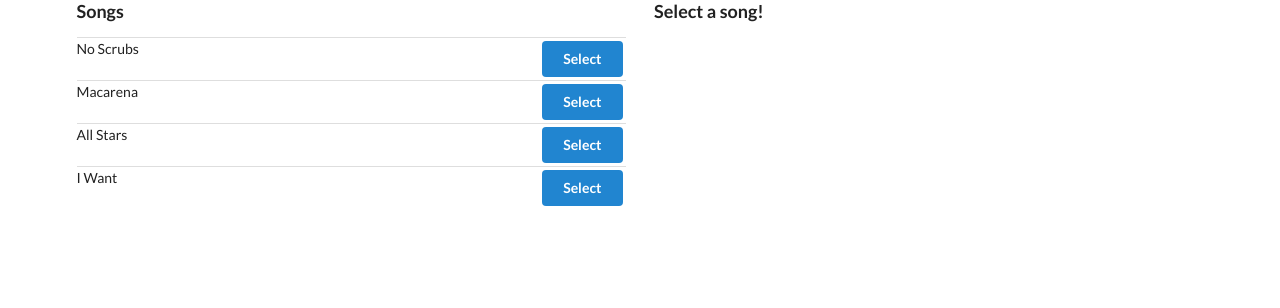
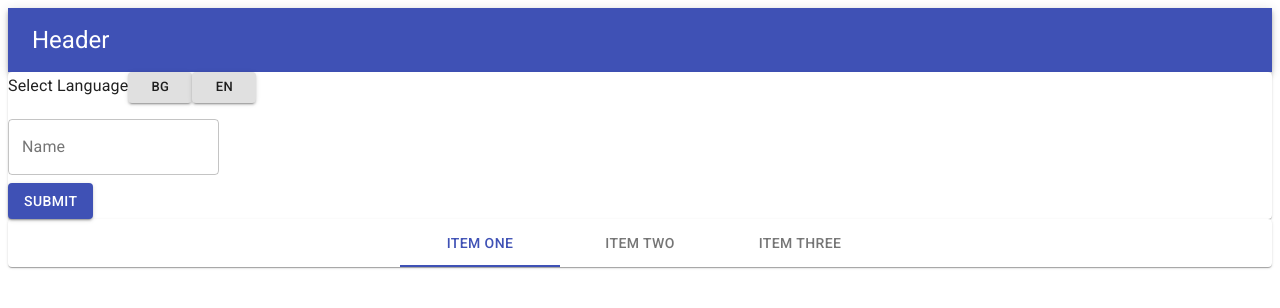
Before and after one commit to savovsky/react-new-features, a React (Create React App) app: page / in a window 1280 px wide. Shown: the top 308 px of the page. Built offline with nearby package versions, Linux system fonts and the light colour scheme.

Commit message:
User Language init

```diff
--- a/package.json
+++ b/package.json
@@ -3,6 +3,7 @@
   "version": "0.1.0",
   "private": true,
   "dependencies": {
+    "@material-ui/core": "^4.0.1",
     "react": "^16.8.6",
     "react-dom": "^16.8.6",
     "react-redux": "^7.0.3",
--- a/public/index.html
+++ b/public/index.html
@@ -3,7 +3,7 @@
   <head>
     <meta charset="utf-8" />
     <link rel="shortcut icon" href="%PUBLIC_URL%/favicon.ico" />
-    <meta name="viewport" content="width=device-width, initial-scale=1" />
+    <meta name="viewport" content="minimum-scale=1, initial-scale=1, width=device-width, shrink-to-fit=no" />
     <meta name="theme-color" content="#000000" />
     <!--
       manifest.json provides metadata used when your web app is installed on a
@@ -19,7 +19,8 @@
       work correctly both with client-side routing and a non-root public URL.
       Learn how to configure a non-root public URL by running `npm run build`.
     -->
-    <link rel="stylesheet" href="https://cdnjs.cloudflare.com/ajax/libs/semantic-ui/2.4.1/semantic.min.css" />
+    <!-- <link rel="stylesheet" href="https://cdnjs.cloudflare.com/ajax/libs/semantic-ui/2.4.1/semantic.min.css" /> -->
+    <link rel="stylesheet" href="https://fonts.googleapis.com/css?family=Roboto:300,400,500&display=swap" />
     <title>React App</title>
   </head>
   <body>
--- a/src/components/App/App.js
+++ b/src/components/App/App.js
@@ -1,22 +1,30 @@
 
 import React from 'react';
 // import './App.css';
-import Songlist from '../SongList/SongList';
-import SongDetails from '../SongDetails/SongDetails';
+// import Songlist from '../SongList/SongList';
+// import SongDetails from '../SongDetails/SongDetails';
+import Header from '../Header/Header';
+import Footer from '../Footer/Footer';
+import User from '../User/User';
 
 
 const App = () => {
   return (
-    <div className="ui container grid">
-      <div className="ui row">
-        <div className="column eight wide">
-          <Songlist />
-        </div>
-        <div className="column eight wide">
-          <SongDetails />
-        </div>
-      </div>
-    </div>
+    // <div className="ui container grid">
+    //   <div className="ui row">
+    //     <div className="column eight wide">
+    //       <Songlist />
+    //     </div>
+    //     <div className="column eight wide">
+    //       <SongDetails />
+    //     </div>
+    //   </div>
+    // </div>
+    <>
+      <Header />
+      <User />
+      <Footer />
+    </>
   );
 }
 
--- /dev/null
+++ b/src/components/Footer/Footer.js
@@ -0,0 +1,24 @@
+import React from 'react';
+import { Paper, Tabs, Tab } from '@material-ui/core';
+
+
+const Footer = () => {
+    return (
+        <>
+            <Paper>
+                <Tabs
+                    value={0}
+                    indicatorColor="primary"
+                    textColor="primary"
+                    centered
+                >
+                    <Tab label="Item One" />
+                    <Tab label="Item Two" />
+                    <Tab label="Item Three" />
+                </Tabs>
+            </Paper>
+        </>
+    );
+  }
+
+  export default Footer;
--- /dev/null
+++ b/src/components/Header/Header.js
@@ -0,0 +1,20 @@
+import React from 'react';
+import { AppBar, Toolbar, Typography } from '@material-ui/core';
+
+
+
+const Header = () => {
+    return (
+        <>
+            <AppBar position="static">
+                <Toolbar>
+                    <Typography variant="h5" color="inherit">
+                        Header
+                    </Typography>
+                </Toolbar>
+            </AppBar>
+        </>
+    );
+  }
+
+  export default Header;
--- /dev/null
+++ b/src/components/User/Field.js
@@ -0,0 +1,18 @@
+import React from 'react';
+import { TextField } from '@material-ui/core';
+
+
+const Field = () => {
+  return (
+    <TextField
+      id="outlined-name"
+      label="Name"
+      // value={values.name}
+      // onChange={handleChange('name')}
+      margin="normal"
+      variant="outlined"
+    />
+  );
+};
+
+export default Field;
--- /dev/null
+++ b/src/components/User/Language.js
@@ -0,0 +1,15 @@
+import React from 'react';
+import { Button, Typography } from '@material-ui/core';
+
+
+const Language = () => {
+  return (
+    <div>
+      <Typography component="span">Select Language</Typography>
+      <Button size="small" variant="contained">BG</Button>
+      <Button size="small" variant="contained">EN</Button>
+    </div>
+  );
+}
+
+export default Language;
--- /dev/null
+++ b/src/components/User/SubmitBtn.js
@@ -0,0 +1,17 @@
+import React from 'react';
+import { Box, Button } from '@material-ui/core';
+
+
+const SubmitBtn = () => {
+  return (
+    <Box component="div">
+      <Button
+        variant="contained"
+        color="primary"
+      >Submit
+      </Button>
+    </Box>
+  );
+};
+
+export default SubmitBtn;
--- /dev/null
+++ b/src/components/User/User.js
@@ -0,0 +1,17 @@
+import React from 'react';
+import { Paper } from '@material-ui/core';
+
+import Language from './Language';
+import UserCreate from './UserCreate';
+
+
+const User = () => {
+  return (
+    <Paper>
+      <Language />
+      <UserCreate />
+    </Paper>
+  );
+}
+
+export default User;
--- /dev/null
+++ b/src/components/User/UserCreate.js
@@ -0,0 +1,16 @@
+import React from 'react';
+
+import SubmitBtn from './SubmitBtn';
+import Field from './Field';
+
+
+const UserCreate = () => {
+  return (
+    <div>
+      <Field />
+      <SubmitBtn />
+    </div>
+  );
+};
+
+export default UserCreate;
```
Also changed, not shown: 1 other file (tests, documents, lock files or other folders).
